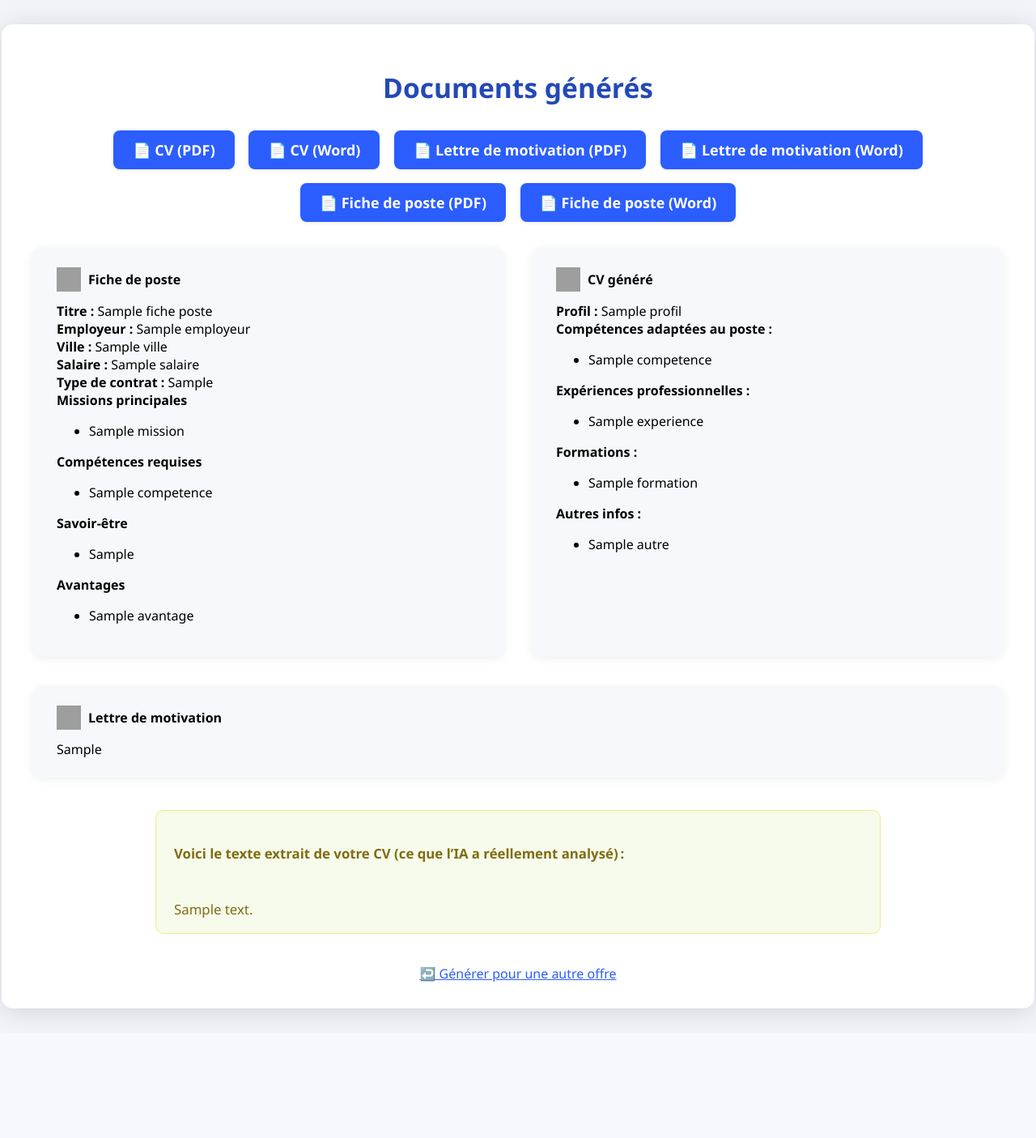
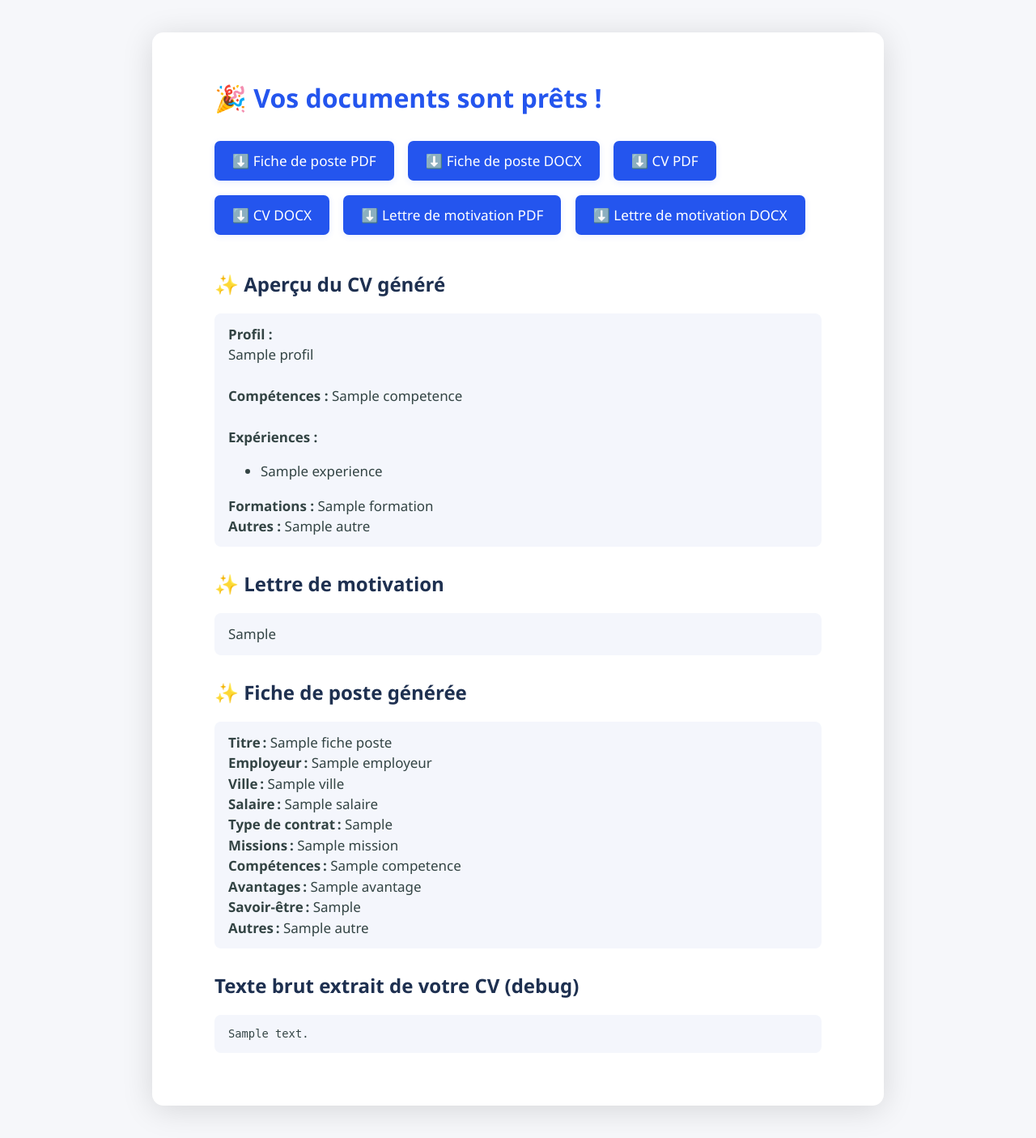
Before and after one commit to s00r1/cvlm, a Flask app: template templates/result.html in a window 1280 px wide. Shown: the whole page at 81% size. Before the commit the page ends 1259 px from the top, so only its background shows below. Run offline with Flask 3, Linux system fonts and the light colour scheme; the template is opened without the code that fills it: most values are stand-ins (such as "Sample title", 1, 10 or a date in 2020); parts of the project's set-up code (start-up, migrations or seed data) failed here and were passed over; grey boxes are pictures that could not be loaded.

Commit message:
grosse update Vgg fichier html et appd 3

```diff
--- a/app.py
+++ b/app.py
@@ -1,4 +1,4 @@
-from flask import Flask, render_template, request, send_file, redirect, url_for
+from flask import Flask, render_template, request, send_file, url_for
 from jinja2 import Template
 import pdfkit
 import os
@@ -10,20 +10,19 @@ import requests
 import time
 import tempfile
 import json
+import uuid
 
-# Pour OCR fallback
 import pytesseract
 from pdf2image import convert_from_path
 from PyPDF2 import PdfReader
 
-# IA GROQ API
+# === Configuration IA GROQ ===
 GROQ_API_KEY = "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"
 GROQ_MODEL = "meta-llama/llama-4-scout-17b-16e-instruct"
 
 app = Flask(__name__)
 
-# -------------------------- UTILS --------------------------
-
+# ==================== UTILS ====================
 def extract_text_from_pdf(file_path):
     try:
         reader = PdfReader(file_path)
@@ -83,6 +82,9 @@ def find_wkhtmltopdf():
     path = shutil.which("wkhtmltopdf")
     return path
 
+def generate_temp_filename(suffix):
+    return f"/tmp/{uuid.uuid4().hex}{suffix}"
+
 if platform.system() == "Windows":
     WKHTMLTOPDF_PATH = r"C:\\Program Files\\wkhtmltopdf\\bin\\wkhtmltopdf.exe"
     config = pdfkit.configuration(wkhtmltopdf=WKHTMLTOPDF_PATH)
@@ -93,12 +95,10 @@ else:
     else:
         raise RuntimeError("wkhtmltopdf non trouvé sur le système Railway ! Vérifie l'installation.")
 
-# -------------------------- FLASK --------------------------
+# ========== FLASK ==========
 
 @app.route('/', methods=['GET', 'POST'])
 def index():
-    error = ""
-    results = {}
     context = {
         "nom": "", "prenom": "", "adresse": "", "telephone": "", "email": "", "age": "",
         "xp_poste": [], "xp_entreprise": [], "xp_lieu": [], "xp_debut": [], "xp_fin": [],
@@ -108,6 +108,7 @@ def index():
     }
 
     if request.method == 'POST':
+        error = ""
         nom = request.form.get('nom', '').strip()
         prenom = request.form.get('prenom', '').strip()
         adresse = request.form.get('adresse', '').strip()
@@ -133,6 +134,8 @@ def index():
         })
 
         cv_uploaded_text = ""
+        infos = {}
+
         if cv_file and cv_file.filename:
             ext = cv_file.filename.lower().split('.')[-1]
             with tempfile.NamedTemporaryFile(delete=False, suffix="." + ext) as tmp:
@@ -144,7 +147,37 @@ def index():
                 cv_uploaded_text = extract_text_from_docx(file_path)
             else:
                 error = "Format de CV non supporté (PDF ou DOCX uniquement)"
+                os.unlink(file_path)
+                return render_template("index.html", error=error, **context)
             os.unlink(file_path)
+
+            # Extraction auto des infos du CV
+            prompt_extract_infos = f"""
+Lis ce CV et extrait les informations personnelles si elles sont présentes, en remplissant ce JSON :
+
+{{
+  "nom": "",
+  "prenom": "",
+  "adresse": "",
+  "telephone": "",
+  "email": "",
+  "age": ""
+}}
+
+CV :
+\"\"\"
+{cv_uploaded_text}
+\"\"\"
+"""
+            infos_json = ask_groq(prompt_extract_infos)
+            infos = extract_first_json(infos_json) or {}
+
+            nom = infos.get("nom", "") or nom
+            prenom = infos.get("prenom", "") or prenom
+            adresse = infos.get("adresse", "") or adresse
+            telephone = infos.get("telephone", "") or telephone
+            email = infos.get("email", "") or email
+            age = infos.get("age", "") or age
 
         fiche_poste = {}
         if cv_uploaded_text.strip():
@@ -212,7 +245,7 @@ Rends ce JSON strictement :
             lettre_motivation = data2.get("lettre_motivation", "")
             cv_adapte = data2.get("cv_adapte", {})
 
-            # --- Génération de la fiche de poste ---
+            # Génération de la fiche de poste
             prompt_fiche_poste = f"""
 Lis attentivement l'offre d'emploi suivante et extrait-en les éléments principaux pour générer une fiche de poste structurée, en remplissant strictement ce JSON (sans inventer) :
 
@@ -237,98 +270,68 @@ Offre à analyser :
             fiche_poste_json = ask_groq(prompt_fiche_poste)
             fiche_poste = extract_first_json(fiche_poste_json) or {}
 
-            return render_template("result.html",
-                                   fiche_poste=fiche_poste,
-                                   cv=cv_adapte,
-                                   lettre_motivation=lettre_motivation,
-                                   cv_uploaded_text=cv_uploaded_text)
-        else:
-            # Si pas de CV, génération à partir des champs saisis manuellement
-            if not ((any(x.strip() for x in xp_poste) and any(x.strip() for x in dip_titre)) or description.strip()):
-                error = "Veuillez remplir au moins une expérience professionnelle, un diplôme, ou uploader votre CV."
-                return render_template("index.html", error=error, **context)
-            prompt_fields = f"""
-Voici les infos saisies par le candidat :
+            # ====== GÉNÉRATION DES FICHIERS (PDF/DOCX) ======
+            fiche_pdf_path = generate_temp_filename(".pdf")
+            fiche_docx_path = generate_temp_filename(".docx")
+            cv_pdf_path = generate_temp_filename(".pdf")
+            cv_docx_path = generate_temp_filename(".docx")
+            lm_pdf_path = generate_temp_filename(".pdf")
+            lm_docx_path = generate_temp_filename(".docx")
 
-Nom : {nom}
-Prénom : {prenom}
-Adresse : {adresse}
-Téléphone : {telephone}
-Email : {email}
-Âge : {age}
+            fiche_html = render_template("fiche_poste_template.html", fiche=fiche_poste)
+            cv_html = render_template("cv_template.html", cv=cv_adapte, nom=nom, prenom=prenom, adresse=adresse, telephone=telephone, email=email, age=age)
+            lm_html = render_template("lm_template.html", lettre_motivation=lettre_motivation, nom=nom, prenom=prenom, adresse=adresse, telephone=telephone, email=email, age=age)
 
-Expériences professionnelles :
-{json.dumps(xp_poste)}
-Entreprises : {json.dumps(xp_entreprise)}
-Lieux : {json.dumps(xp_lieu)}
-Dates début : {json.dumps(xp_debut)}
-Dates fin : {json.dumps(xp_fin)}
+            with open(fiche_pdf_path, "wb") as f: f.write(pdfkit.from_string(fiche_html, False, configuration=config))
+            with open(cv_pdf_path, "wb") as f: f.write(pdfkit.from_string(cv_html, False, configuration=config))
+            with open(lm_pdf_path, "wb") as f: f.write(pdfkit.from_string(lm_html, False, configuration=config))
 
-Diplômes : {json.dumps(dip_titre)}
-Lieux : {json.dumps(dip_lieu)}
-Dates : {json.dumps(dip_date)}
+            doc = Document()
+            doc.add_heading(fiche_poste.get("titre", "Fiche de poste"), 0)
+            for k,v in fiche_poste.items():
+                if isinstance(v, list):
+                    doc.add_heading(k.capitalize(), 1)
+                    for elt in v: doc.add_paragraph(str(elt), style='List Bullet')
+                elif isinstance(v, str) and v.strip():
+                    doc.add_paragraph(f"{k.capitalize()} : {v}")
+            doc.save(fiche_docx_path)
 
-Voici l'offre d'emploi :
-\"\"\"
-{description}
-\"\"\"
+            doc2 = Document()
+            doc2.add_heading(f"{prenom} {nom} — CV", 0)
+            doc2.add_paragraph(cv_adapte.get("profil", ""))
+            doc2.add_heading("Compétences", 1)
+            for elt in cv_adapte.get("competences", []): doc2.add_paragraph(elt, style='List Bullet')
+            doc2.add_heading("Expériences", 1)
+            for elt in cv_adapte.get("experiences", []): doc2.add_paragraph(elt, style='List Bullet')
+            doc2.add_heading("Formations", 1)
+            for elt in cv_adapte.get("formations", []): doc2.add_paragraph(elt, style='List Bullet')
+            doc2.save(cv_docx_path)
 
-Génère une lettre de motivation adaptée à l’offre et au parcours, puis un CV adapté en JSON :
-
-{{
-  "lettre_motivation": "...",
-  "cv_adapte": {{
-    "profil": "...",
-    "competences": ["...", "..."],
-    "experiences": ["...", "..."],
-    "formations": ["...", "..."],
-    "autres": ["...", "..."]
-  }}
-}}
-"""
-            result2 = ask_groq(prompt_fields)
-            data2 = extract_first_json(result2)
-            if not data2:
-                error = "Erreur IA ou parsing JSON : JSON IA non extrait ou malformé."
-                return render_template("index.html", error=error, **context)
-            lettre_motivation = data2.get("lettre_motivation", "")
-            cv_adapte = data2.get("cv_adapte", {})
-
-            # Génération fiche de poste
-            prompt_fiche_poste = f"""
-Lis attentivement l'offre d'emploi suivante et extrait-en les éléments principaux pour générer une fiche de poste structurée, en remplissant strictement ce JSON (sans inventer) :
-
-{{
-  "titre": "...",
-  "employeur": "...",
-  "ville": "...",
-  "salaire": "...",
-  "type_contrat": "...",
-  "missions": ["...", "..."],
-  "competences": ["...", "..."],
-  "avantages": ["...", "..."],
-  "savoir_etre": ["...", "..."],
-  "autres": ["..."]
-}}
-
-Offre à analyser :
-\"\"\"
-{description}
-\"\"\"
-"""
-            fiche_poste_json = ask_groq(prompt_fiche_poste)
-            fiche_poste = extract_first_json(fiche_poste_json) or {}
+            doc3 = Document()
+            doc3.add_heading("Lettre de motivation", 0)
+            doc3.add_paragraph(lettre_motivation)
+            doc3.save(lm_docx_path)
 
             return render_template("result.html",
                                    fiche_poste=fiche_poste,
                                    cv=cv_adapte,
                                    lettre_motivation=lettre_motivation,
-                                   cv_uploaded_text="")
+                                   cv_uploaded_text=cv_uploaded_text,
+                                   fiche_file=fiche_pdf_path, fiche_file_docx=fiche_docx_path,
+                                   cv_file=cv_pdf_path, cv_file_docx=cv_docx_path,
+                                   lm_file=lm_pdf_path, lm_file_docx=lm_docx_path
+                                   )
+        else:
+            # Saisie manuelle (à compléter selon ta logique actuelle…)
+            error = "Veuillez remplir au moins une expérience professionnelle, un diplôme, ou uploader votre CV."
+            return render_template("index.html", error=error, **context)
 
     return render_template("index.html", **context)
 
-@app.route('/download/<filename>')
+@app.route("/download/<path:filename>")
 def download_file(filename):
+    if not filename.startswith("/tmp/"):
+        filename = "/tmp/" + filename
     if not os.path.exists(filename):
         return "Fichier introuvable", 404
     return send_file(filename, as_attachment=True)
--- a/templates/result.html
+++ b/templates/result.html
@@ -2,210 +2,93 @@
 <html lang="fr">
 <head>
     <meta charset="UTF-8">
-  <title>Documents générés</title>
-  <meta name="viewport" content="width=device-width, initial-scale=1" />
+    <title>Résultats - CV & LM Générés</title>
+    <meta name="viewport" content="width=device-width, initial-scale=1">
     <style>
-    body {
-      background: #f3f4fa;
-      font-family: 'Segoe UI', Arial, sans-serif;
-      margin: 0;
-      padding: 0;
-      min-height: 100vh;
+        body { font-family: 'Segoe UI', Arial, sans-serif; background: #f6f7fa; margin: 0; }
+        .container {
+            max-width: 750px; margin: 40px auto; background: #fff; border-radius: 14px;
+            box-shadow: 0 5px 38px #0002; padding: 38px 6vw 36px 6vw;
         }
-    .main {
-      max-width: 1200px;
-      margin: 30px auto;
-      background: #fff;
-      border-radius: 14px;
-      box-shadow: 0 4px 32px #0002;
-      padding: 32px 3vw;
+        h1 { color: #2455ee; font-size: 2em; font-weight: 700; }
+        .downloads { margin: 20px 0 36px 0; }
+        .downloads a.btn {
+            display: inline-block; margin: 10px 13px 8px 0; padding: 13px 22px;
+            background: #2455ee; color: #fff; border-radius: 7px; font-size: 1.07em;
+            text-decoration: none; font-weight: 500; box-shadow: 0 2px 9px #2b5dff18;
+            transition: background 0.16s;
         }
-    h1 {
-      text-align: center;
-      color: #2349b6;
-      margin-bottom: 30px;
-      font-size: 2.1em;
+        .downloads a.btn:hover { background: #143fb0; }
+        .section { margin-bottom: 29px; }
+        .section h2 { color: #1e3050; margin-top: 14px; }
+        pre, .preblock {
+            background: #f4f6fc; color: #344;
+            border-radius: 8px; padding: 13px 17px; overflow-x: auto;
+            font-size: 1.06em; line-height: 1.5;
         }
-    .dl-buttons {
-      display: flex;
-      flex-wrap: wrap;
-      justify-content: center;
-      gap: 1.1em;
-      margin-bottom: 32px;
-    }
-    .dl-btn {
-      background: #2b5dff;
-      color: #fff;
-      font-weight: bold;
-      padding: 12px 24px;
-      border-radius: 8px;
-      text-decoration: none;
-      font-size: 1.12em;
-      border: none;
-      transition: background 0.2s;
-      box-shadow: 0 1.5px 4px #0001;
-      cursor: pointer;
-    }
-    .dl-btn:hover { background: #1835a4; }
-    .flex-cols {
-      display: flex;
-      flex-wrap: wrap;
-      gap: 34px;
-      margin-top: 24px;
-    }
-    .card {
-      background: #f7f8fb;
-      border-radius: 12px;
-      padding: 24px 30px;
-      box-shadow: 0 2px 12px #0001;
-      min-width: 280px;
-      flex: 1 1 340px;
-    }
-    h2 {
-      font-size: 1.25em;
-      color: #21439b;
-      margin-bottom: 15px;
-    }
-    .section-title {
-      display: flex;
-      align-items: center;
-      gap: 9px;
-      margin-bottom: 13px;
-    }
-    .section-title img {
-      width: 30px; height: 30px;
-      filter: grayscale(0.25);
-    }
-    .bloc-ia-preview {
-      background: #f6fbeb;
-      border: 1.5px solid #f5e97f;
-      color: #806d13;
-      padding: 18px 22px;
-      margin: 40px auto 0 auto;
-      border-radius: 10px;
-      font-size: 1.05em;
-      max-width: 850px;
-      white-space: pre-line;
-    }
-    @media (max-width: 850px) {
-      .flex-cols { flex-direction: column; }
-      .card { padding: 18px 7vw; }
-    }
-    @media (max-width: 600px) {
-      .main { padding: 2vw 1vw; }
-      .card { padding: 13px 2vw; }
-      h1 { font-size: 1.45em; }
-      .dl-btn { padding: 9px 11px; font-size: 1em; }
+        @media (max-width: 720px) {
+            .container { padding: 11px 2vw 16px 2vw; }
         }
     </style>
 </head>
 <body>
-  <div class="main">
-    <h1>Documents générés</h1>
-    {% if error %}
-      <div style="background:#ffeaea; color:#b80000; padding:13px 16px; margin-bottom:16px; border-radius:7px; text-align:center;">
-        {{ error }}
+    <div class="container">
+        <h1>🎉 Vos documents sont prêts !</h1>
+        <div class="downloads">
+            <a href="{{ url_for('download_file', filename=fiche_file) }}" class="btn">⬇️ Fiche de poste PDF</a>
+            <a href="{{ url_for('download_file', filename=fiche_file_docx) }}" class="btn">⬇️ Fiche de poste DOCX</a>
+            <a href="{{ url_for('download_file', filename=cv_file) }}" class="btn">⬇️ CV PDF</a>
+            <a href="{{ url_for('download_file', filename=cv_file_docx) }}" class="btn">⬇️ CV DOCX</a>
+            <a href="{{ url_for('download_file', filename=lm_file) }}" class="btn">⬇️ Lettre de motivation PDF</a>
+            <a href="{{ url_for('download_file', filename=lm_file_docx) }}" class="btn">⬇️ Lettre de motivation DOCX</a>
         </div>
-    {% endif %}
-    <div class="dl-buttons">
-      <a href="{{ url_for('download_file', filename='tmp_cv.pdf') }}" class="dl-btn">📄 CV (PDF)</a>
-      <a href="{{ url_for('download_file', filename='tmp_cv.docx') }}" class="dl-btn">📄 CV (Word)</a>
-      <a href="{{ url_for('download_file', filename='tmp_lm.pdf') }}" class="dl-btn">📄 Lettre de motivation (PDF)</a>
-      <a href="{{ url_for('download_file', filename='tmp_lm.docx') }}" class="dl-btn">📄 Lettre de motivation (Word)</a>
-      <a href="{{ url_for('download_file', filename='tmp_fiche.pdf') }}" class="dl-btn">📄 Fiche de poste (PDF)</a>
-      <a href="{{ url_for('download_file', filename='tmp_fiche.docx') }}" class="dl-btn">📄 Fiche de poste (Word)</a>
-    </div>
-    <div class="flex-cols">
-      <div class="card">
-        <div class="section-title"><img src="https://cdn-icons-png.flaticon.com/512/4202/4202849.png" alt="fiche poste"> <b>Fiche de poste</b></div>
-        {% if fiche_poste %}
-          <div><b>Titre :</b> {{ fiche_poste.titre or "-" }}</div>
-          <div><b>Employeur :</b> {{ fiche_poste.employeur or "-" }}</div>
-          <div><b>Ville :</b> {{ fiche_poste.ville or "-" }}</div>
-          <div><b>Salaire :</b> {{ fiche_poste.salaire or "-" }}</div>
-          <div><b>Type de contrat :</b> {{ fiche_poste.type_contrat or "-" }}</div>
-          <div><b>Missions principales</b>
+
+        <div class="section">
+            <h2>✨ Aperçu du CV généré</h2>
+            {% if cv %}
+            <div class="preblock">
+                <strong>Profil :</strong><br>{{ cv.profil }}<br><br>
+                <strong>Compétences :</strong> {{ cv.competences|join(', ') }}<br><br>
+                <strong>Expériences :</strong><br>
                 <ul>
-              {% for m in fiche_poste.missions or [] %}
-                <li>{{ m }}</li>
-              {% endfor %}
-            </ul>
-          </div>
-          <div><b>Compétences requises</b>
-            <ul>
-              {% for c in fiche_poste.competences or [] %}
-                <li>{{ c }}</li>
-              {% endfor %}
-            </ul>
-          </div>
-          <div><b>Savoir-être</b>
-            <ul>
-              {% for s in fiche_poste.savoir_etre or [] %}
-                <li>{{ s }}</li>
-              {% endfor %}
-            </ul>
-          </div>
-          <div><b>Avantages</b>
-            <ul>
-              {% for a in fiche_poste.avantages or [] %}
-                <li>{{ a }}</li>
-              {% endfor %}
-            </ul>
-          </div>
-        {% else %}
-          <em>Pas de fiche de poste générée.</em>
-        {% endif %}
-      </div>
-      <div class="card">
-        <div class="section-title"><img src="https://cdn-icons-png.flaticon.com/512/2965/2965567.png" alt="cv"> <b>CV généré</b></div>
-        {% if cv %}
-          <div><b>Profil :</b> {{ cv.profil or "-" }}</div>
-          <div><b>Compétences adaptées au poste :</b>
-            <ul>
-              {% for c in cv.competences or [] %}
-                <li>{{ c }}</li>
-              {% endfor %}
-            </ul>
-          </div>
-          <div><b>Expériences professionnelles :</b>
-            <ul>
-              {% for e in cv.experiences or [] %}
+                {% for e in cv.experiences %}
                     <li>{{ e }}</li>
                 {% endfor %}
                 </ul>
+                <strong>Formations :</strong> {{ cv.formations|join(', ') }}<br>
+                <strong>Autres :</strong> {{ cv.autres|join(', ') }}
             </div>
-          <div><b>Formations :</b>
-            <ul>
-              {% for f in cv.formations or [] %}
-                <li>{{ f }}</li>
-              {% endfor %}
-            </ul>
-          </div>
-          <div><b>Autres infos :</b>
-            <ul>
-              {% for a in cv.autres or [] %}
-                <li>{{ a }}</li>
-              {% endfor %}
-            </ul>
-          </div>
-        {% else %}
-          <em>Pas de CV généré.</em>
             {% endif %}
         </div>
+
+        <div class="section">
+            <h2>✨ Lettre de motivation</h2>
+            <div class="preblock">
+                {{ lettre_motivation | replace('\n', '<br>') | safe }}
             </div>
-    <div class="card" style="margin-top:36px;">
-      <div class="section-title"><img src="https://cdn-icons-png.flaticon.com/512/6334/6334637.png" alt="lm"> <b>Lettre de motivation</b></div>
-      <div style="white-space: pre-line;">{{ lettre_motivation or "Aucune lettre de motivation générée." }}</div>
         </div>
 
-    {% if cv_uploaded_text %}
-    <div class="bloc-ia-preview">
-      <b>Voici le texte extrait de votre CV (ce que l’IA a réellement analysé) :</b><br><br>
-      {{ cv_uploaded_text }}
+        <div class="section">
+            <h2>✨ Fiche de poste générée</h2>
+            {% if fiche_poste %}
+            <div class="preblock">
+                <b>Titre :</b> {{ fiche_poste.titre }}<br>
+                <b>Employeur :</b> {{ fiche_poste.employeur }}<br>
+                <b>Ville :</b> {{ fiche_poste.ville }}<br>
+                <b>Salaire :</b> {{ fiche_poste.salaire }}<br>
+                <b>Type de contrat :</b> {{ fiche_poste.type_contrat }}<br>
+                <b>Missions :</b> {{ fiche_poste.missions|join(', ') }}<br>
+                <b>Compétences :</b> {{ fiche_poste.competences|join(', ') }}<br>
+                <b>Avantages :</b> {{ fiche_poste.avantages|join(', ') }}<br>
+                <b>Savoir-être :</b> {{ fiche_poste.savoir_etre|join(', ') }}<br>
+                <b>Autres :</b> {{ fiche_poste.autres|join(', ') }}
             </div>
             {% endif %}
-    <div style="text-align:center;margin-top:38px;">
-      <a href="{{ url_for('index') }}" style="color:#2b5dff;text-decoration:underline;font-weight:500;">↩️ Générer pour une autre offre</a>
+        </div>
+
+        <div class="section">
+            <h2>Texte brut extrait de votre CV (debug)</h2>
+            <pre>{{ cv_uploaded_text }}</pre>
         </div>
     </div>
 </body>
```
Lines whose indentation alone changed are shown as unchanged.
